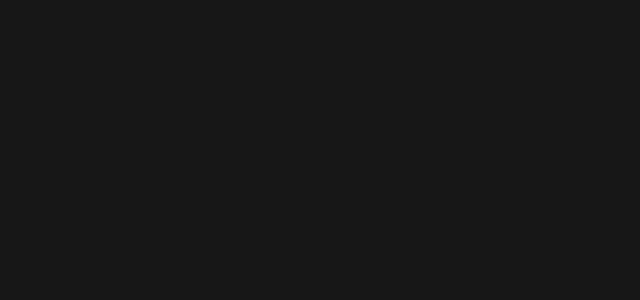
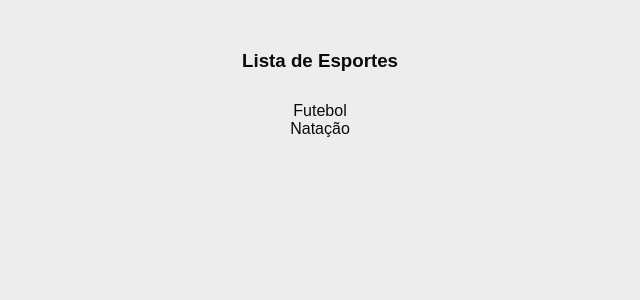
Before and after one commit to 2024305512-cell/esportes__04_novembro_2026, a Next.js app: page / in a window 1280 px wide. Shown: the top 300 px of the page, without its empty margins (320-960 px from the left). Built offline with nearby package versions, Linux system fonts and the light colour scheme.

Commit message:
final talvez, não sei

```diff
--- a/src/app/globals.css
+++ b/src/app/globals.css
@@ -1,14 +1,14 @@
 :root {
-  --background: #171717;
-  --foreground: #ffffff;
+  --background: #ededed;
+  --foreground: #0a0a0a;
 }
 
-/* @media (prefers-color-scheme: dark) {
+@media (prefers-color-scheme: dark) {
   :root {
     --background: #0a0a0a;
     --foreground: #ededed;
   }
-} */
+}
 
 html {
   height: 100%;
@@ -23,16 +23,17 @@ body {
 
 ul {
   list-style: none;
-
-
+  margin-top: 30px;
+  margin-bottom: 30px;
+  padding: 0px;
 }
 
 h3 {
-
+  margin-top: 50px;
 }
 
-/* @media (prefers-color-scheme: dark) {
+@media (prefers-color-scheme: dark) {
   html {
     color-scheme: dark;
   }
-} */
+}
--- a/src/app/page.jsx
+++ b/src/app/page.jsx
@@ -1,20 +1,21 @@
 'use client'
 
+import Lista from "@/components/Lista";
 import { useState } from "react";
 
 export default function Home() {
-  const [esportes, setEsportes] = useState([])
+  const [esportes, setEsportes] = useState(['Futebol', 'Natação'])
   function adicionaEsporte(novoEsporte) {
     if (novoEsporte) {
-      setEsportes(setEsportes, novoEsporte)
+      setEsportes(...esportes, novoEsporte)
     }
   }
-  function removeEsporte(esporteApagar) {
-    setEsportes(esportes.filter((esporteApagar, i) => i != indice))
+  function removeEsporte(indice) {
+    setEsportes(esportes.filter((esporte, i) => i != indice))
   }
   return (
     <div>
-
+      <Lista titulo='Lista de Esportes' elementos={esportes}/>
     </div>
   );
 }
```
